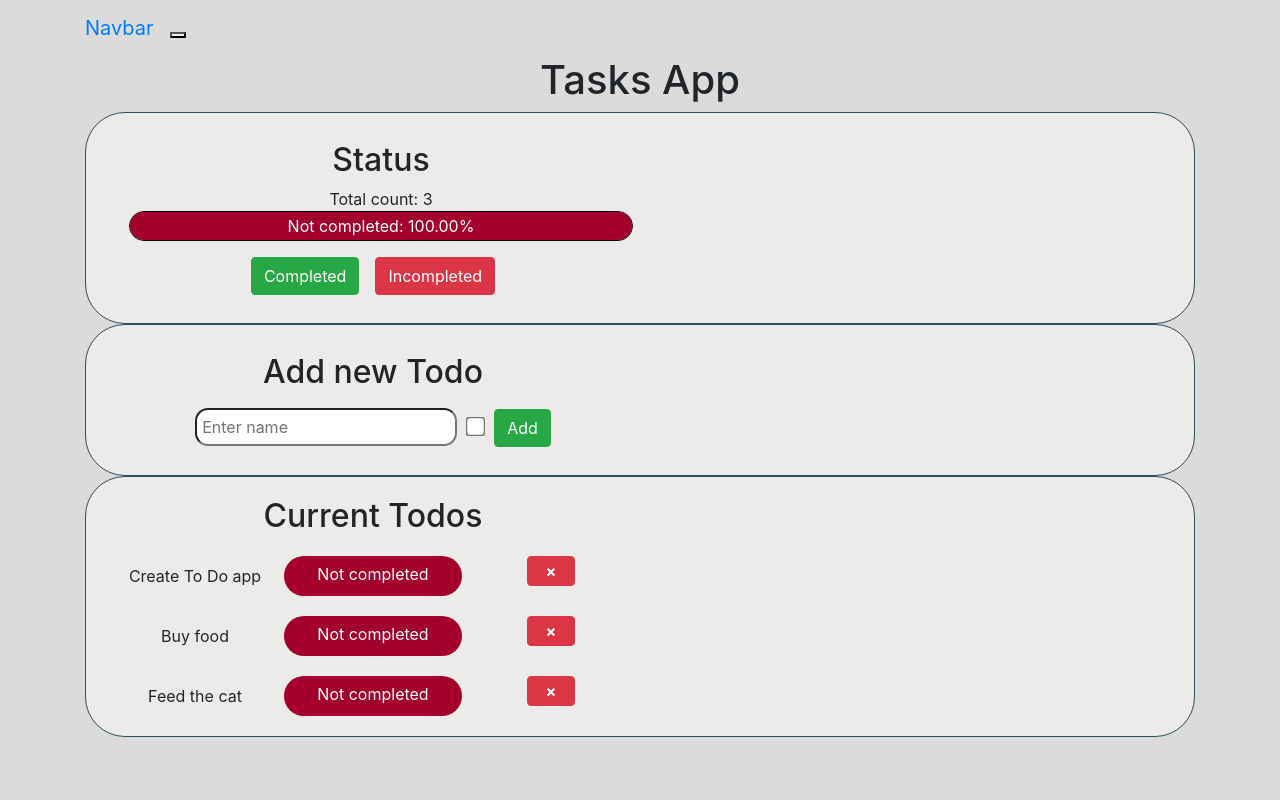
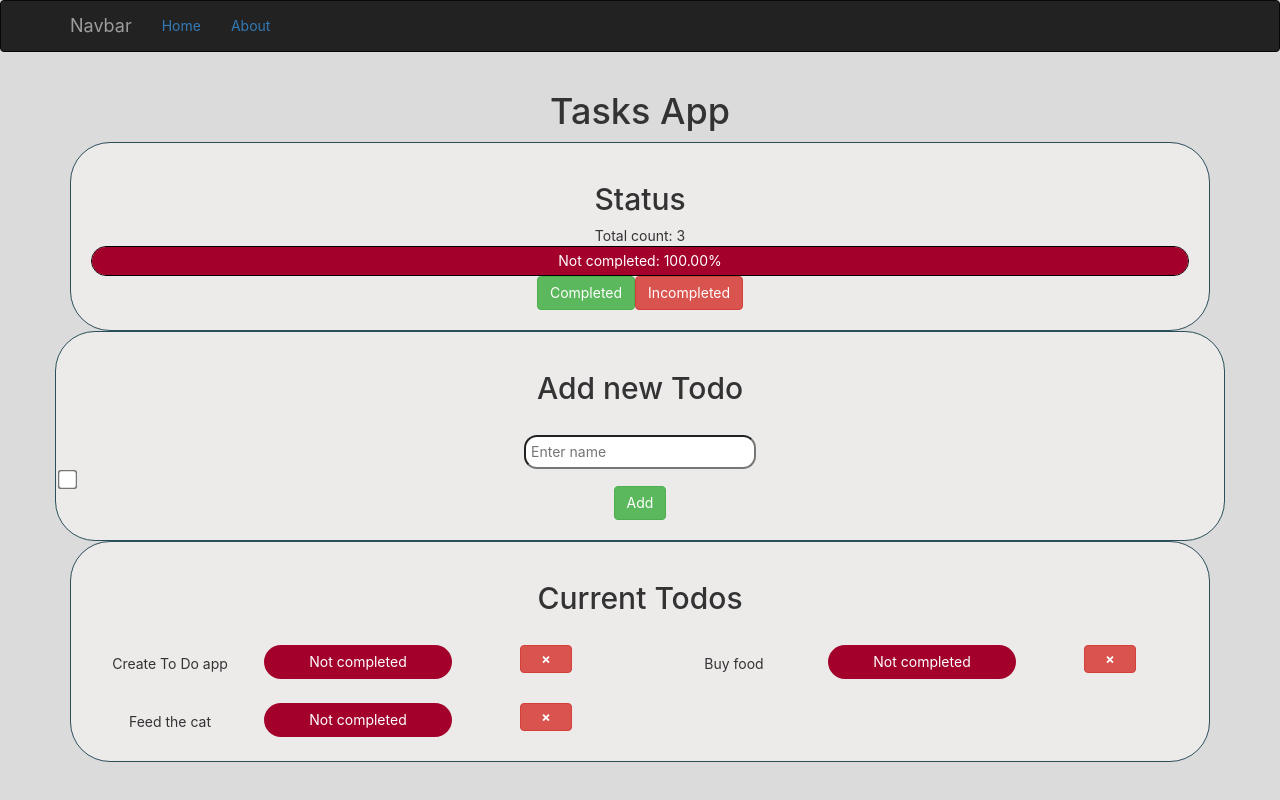
Before and after one commit to MartinKamenov/React-ToDoApp, a React (Create React App) app: page / in a window 1280 px wide. Built offline with nearby package versions, Linux system fonts and the light colour scheme.

Commit message:
Returned to older supported by react version

```diff
--- a/package.json
+++ b/package.json
@@ -8,7 +8,7 @@
     "@types/popper.js": "^1.11.0",
     "@types/react-bootstrap": "^0.32.14",
     "@types/react-router-dom": "^4.3.1",
-    "bootstrap": "^4.1.3",
+    "bootstrap": "^3.3.7",
     "jquery": "^3.3.1",
     "popper.js": "^1.14.5",
     "react": "^16.6.0",
--- a/src/components/navigationBar/NavBar.jsx
+++ b/src/components/navigationBar/NavBar.jsx
@@ -10,7 +10,7 @@ const NavBar = () => {
 				<Navbar.Brand>
 					<Link className="navbar-brand main_header main_header" to="/">Navbar</Link>
 				</Navbar.Brand>
-                <Navbar.Toggle/>
+				<Navbar.Toggle>Menu</Navbar.Toggle>
 			</Navbar.Header>
 			<Navbar.Collapse>
 				<Nav>
--- a/src/components/todos/AddTodo.jsx
+++ b/src/components/todos/AddTodo.jsx
@@ -2,18 +2,19 @@ import React from 'react';
 
 const AddTodo = (props) => {
 	return (
-        <div className="col-xs-2 nav-fragment center">
-            <div className="col-md-6">
-                <h2 className="m-2">Add new Todo</h2>
-                <input className="m-2 todo-input" value={props.addTodo.name}
+		<div className="center">
+			<h2>Add new Todo</h2>
+			<br/>
+			<div className="row">
+				<input className="todo-input" value={props.addTodo.name}
 					onChange={(ev) =>props.onChangedInputValue(ev)}
 					placeholder="Enter name" type="text"/>
-                <input className="m-1 checkbox" type="checkbox"
+				<input className="checkbox" type="checkbox"
 					onChange={props.onChangedCheckbox} checked={props.addTodo.completed}/>
-                <button className="m-2 btn btn-success" onClick={props.onAdd}>Add</button>
+				<button className="btn btn-success" onClick={props.onAdd}>Add</button>
 			</div>
 		</div>
 	);
-}
+};
 
 export default AddTodo;
--- a/src/components/todos/Todo.jsx
+++ b/src/components/todos/Todo.jsx
@@ -16,6 +16,6 @@ const Todo = (props) => {
 			</div>
 		</div>
 	);
-}
+};
 
 export default Todo;
--- a/src/components/todos/TodoStatus.jsx
+++ b/src/components/todos/TodoStatus.jsx
@@ -2,8 +2,7 @@ import React from 'react';
 
 const TodoStatus = (props) => {
 	return (
-        <div className="nav-fragment">
-            <div className="m-2 col-md-6">
+		<div className="m-2 center">
 			<h2 className="m-2 header center">Status</h2>
 			<div className="center">Total count: {props.totalCount}</div>
 			<div className="percent-visualizer">
@@ -16,13 +15,12 @@ const TodoStatus = (props) => {
 					Not completed: { props.notCompletedPercent.percent }
 				</span>
 			</div>
-            </div>
-            <div className="col-md-6 center">
+			<div>
 				<button onClick={props.onCompleteAll} className="m-2 btn btn-success">Completed</button>
 				<button onClick={props.onIncompleteAll} className="m-2 btn btn-danger">Incompleted</button>
 			</div>
 		</div>
 	);
-}
+};
 
 export default TodoStatus;
--- a/src/components/todos/Todos.jsx
+++ b/src/components/todos/Todos.jsx
@@ -112,23 +112,29 @@ class ToDos extends Component {
         return (
             <div className="container">
                 <h1 className="header center">Tasks App</h1>
+                <div className="nav-fragment">
                     <TodoStatus
                         onCompleteAll={this.handleCompleteAll}
                         onIncompleteAll={this.handleIncompleteAll}
                         totalCount={this.state.todos.length}
                         completedPercent={this.getCompletedPercent()}
                         notCompletedPercent={this.getIncompletedPercent()}/>
+                </div>
+                <div className="nav-fragment row">
                     <AddToDo onAdd={this.handleAdd}
                         addTodo={this.state.addTodo}
                         onChangedInputValue={this.handleUpdateInputValue}
                         onChangedCheckbox={this.handleUpdateCheckboxValue}
                         completed={this.state.addTodo.completed}/>
+                </div>
                 <div className="nav-fragment">
-                    <h2 className="header center col-md-6">Current Todos</h2>
+                    <h2 className="header center">Current Todos</h2>
+                    <div className="row">
                         {this.state.todos.map((t, i) =>
                             <Todo key={i} todo={t} id={i} onChange={this.handleChange}
                             children={this.showStatusOfTodo(i)} onDelete={this.handleDelete}/>
                         )}
+                    </div>
                 </div>
             </div>
         );
```
Also changed, not shown: 1 other file (tests, documents, lock files or other folders). Lines whose indentation alone changed are shown as unchanged.
